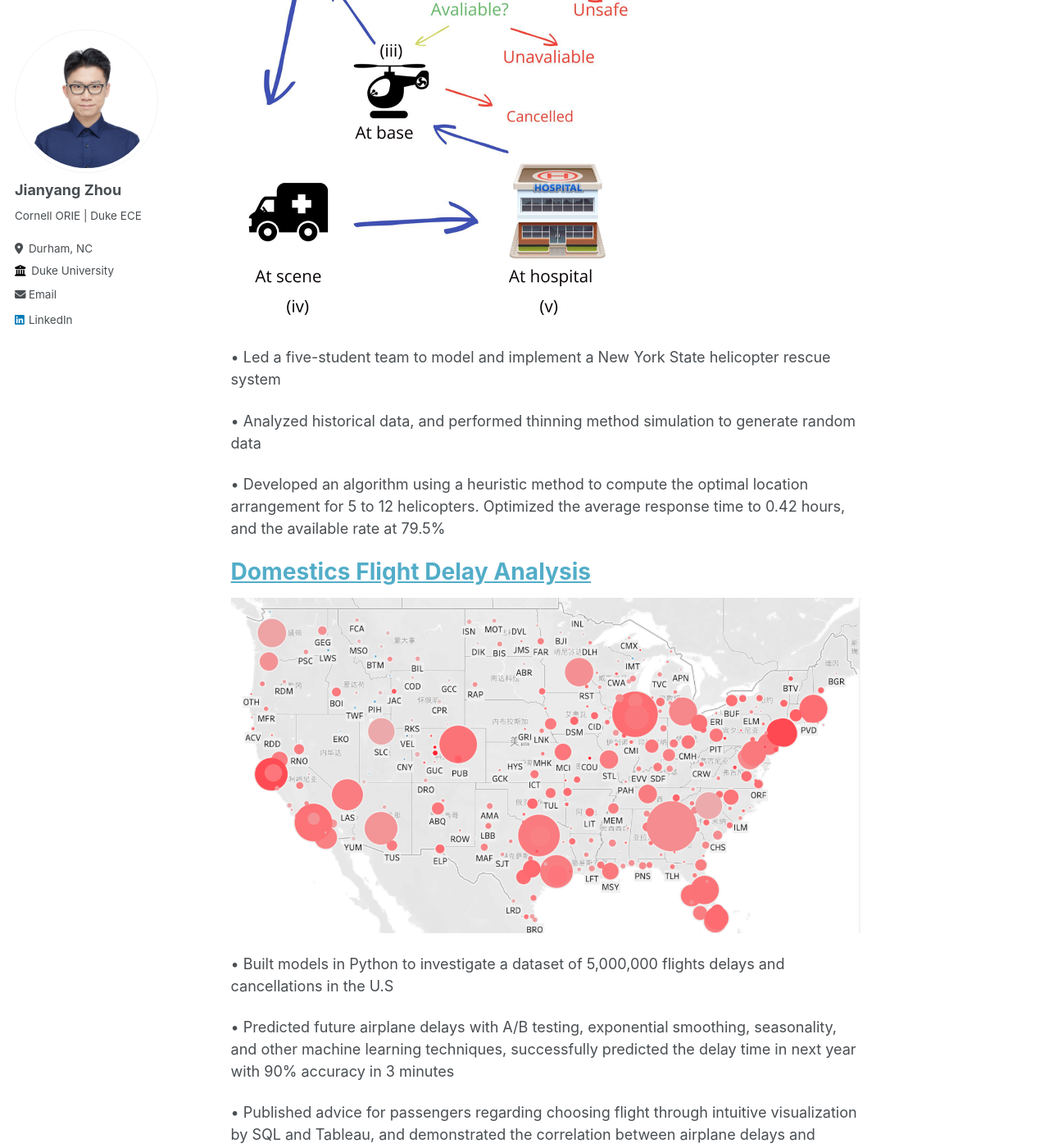
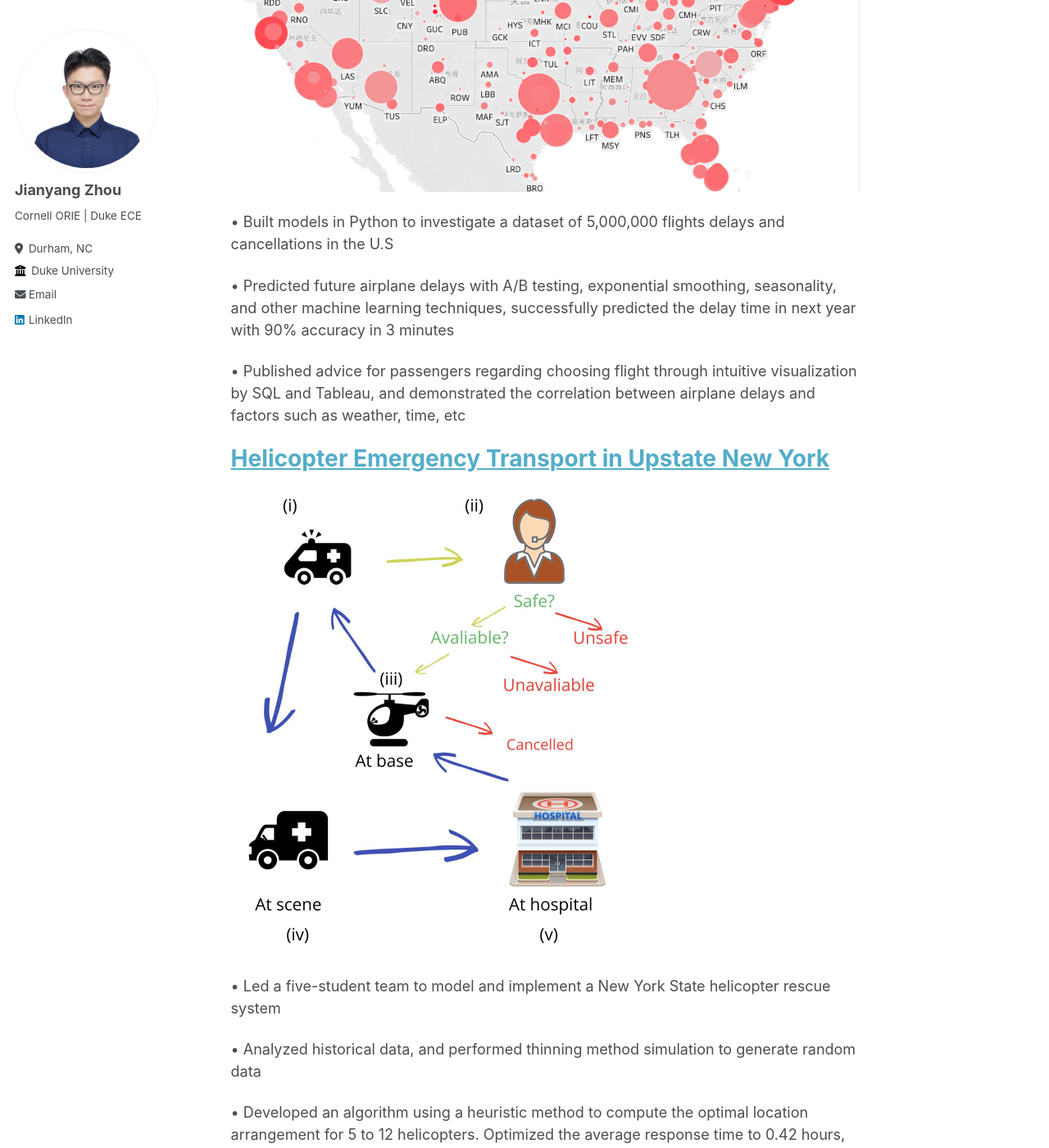
Before and after one commit to zhoujy1023/zhoujy1023.github.io, a Jekyll site: the page built from _pages/projects.md, in a window 1280 px wide and 1400 px high, scrolled down 355 px. Shown: the whole window at 82% size. Built offline with Jekyll 4.4.1, drawn with Linux system fonts in a browser that asks for light colours; part of the change alters nothing that is shown; some of the changed text lies outside the part shown.

```diff
--- a/_pages/projects.md
+++ b/_pages/projects.md
@@ -5,6 +5,20 @@ author_profile: true
 redirect_from:
   - /project
 ---
+
+
+[Domestics Flight Delay Analysis in the United States](/files/delay.pdf)
+======
+![PIC](/images/delay_time.png)
+
+•	Built models in Python to investigate a dataset of 5,000,000 flights delays and cancellations in the U.S
+
+•	Predicted future airplane delays with A/B testing, exponential smoothing, seasonality, and other machine learning techniques, successfully predicted the delay time in next year with 90% accuracy in 3 minutes
+
+•	Published advice for passengers regarding choosing flight through intuitive visualization by SQL and Tableau, and demonstrated the correlation between airplane delays and factors such as weather, time, etc
+
+
+
 [Helicopter Emergency Transport in Upstate New York](/files/Helicopter.pdf)
 ======
 ![PIC](/images/helicopter.png)
@@ -16,19 +30,6 @@ redirect_from:
 •	Developed an algorithm using a heuristic method to compute the optimal location arrangement for 5 to 12 helicopters. Optimized the average response time to 0.42 hours, and the available rate at 79.5%
 
 
-
-[Domestics Flight Delay Analysis](/files/delay.pdf)
-======
-![PIC](/images/delay_time.png)
-
-•	Built models in Python to investigate a dataset of 5,000,000 flights delays and cancellations in the U.S
-
-•	Predicted future airplane delays with A/B testing, exponential smoothing, seasonality, and other machine learning techniques, successfully predicted the delay time in next year with 90% accuracy in 3 minutes
-
-•	Published advice for passengers regarding choosing flight through intuitive visualization by SQL and Tableau, and demonstrated the correlation between airplane delays and factors such as weather, time, etc
-
-
-
 [COVID-19 Prediction from Symptoms](/files/covid.pdf)
 ======
 ![PIC](/images/COVID.png)
```
Also changed, not shown: 7 other files.
